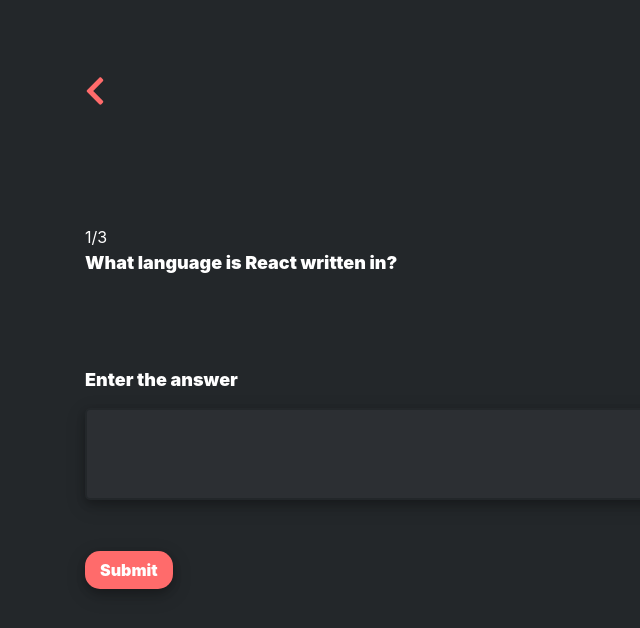
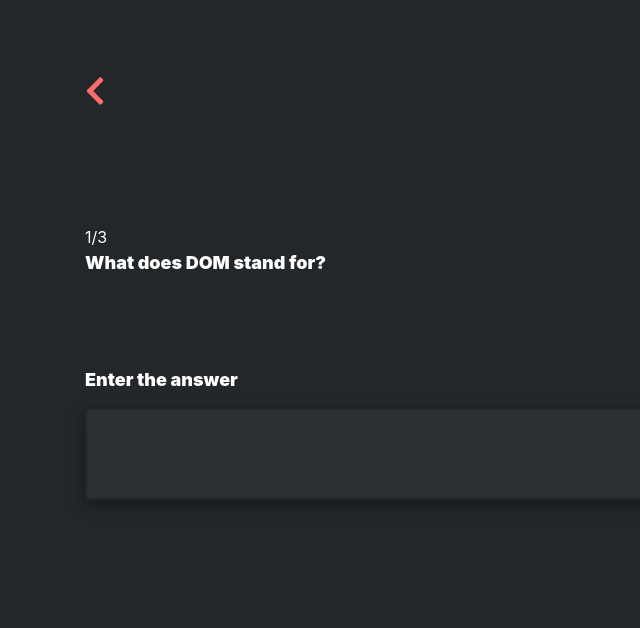
Before and after one commit to jonahlouis4/StudyBuddy, a React (Create React App) app: page /quiz in a window 1280 px wide. Shown: the top 628 px of the page, without its empty margins (0-640 px from the left). Built offline with nearby package versions, Linux system fonts and the light colour scheme.

Commit message:
:heavy_check_mark: Added form to QuizEnter

```diff
--- a/src/components/Quiz.js
+++ b/src/components/Quiz.js
@@ -1,4 +1,5 @@
 import React, { useState } from 'react'
+import QuizEnter from './pages/QuizEnter'
 import { Link } from 'react-router-dom'
 import { motion } from 'framer-motion'
 import { FontAwesomeIcon } from '@fortawesome/react-fontawesome'
@@ -16,11 +17,6 @@
     hidden: { opacity: 0 },
     visible: { opacity: 1 }
 }
-/** Vairants for buttons */
-const buttonVariants = {
-    hover: { scale: 1.1 },
-    tap: { scale: 0.9 }
-}
 
 /**
  * In charge of starting the quiz in a random order
@@ -29,29 +25,6 @@
 const Quiz = ({mainQA}) => {
     /** Copy of the main QA state */
     const [QAcopy] = useState([...mainQA]);
-    /** Index of current question */
-    const [currQuestion, setCurrQuestion] = useState(0);
-    /** Stores every answer input */
-    const [answer, setAnswer] = useState("");
-
-    /**
-     * Handles every user change
-     * @param {event} e - event that user triggerred
-     */
-    const handleChange = (e) => {
-        setAnswer((prevAnswer) => ({...prevAnswer, [answer]: e.target.value}))
-    }
-
-    /**
-     * Handles Submit button
-     * @param {event} e - event that user triggerred
-     */
-    const handleSubmit = (e) => {
-        e.preventDefault();
-        e.target.reset();
-
-        setCurrQuestion(currQuestion + 1);
-    }
 
     /*
     * This function shuffles the copy version of the main QA state array
@@ -76,34 +49,13 @@
     }
 
     return (
-        <motion.div className="container"
-        variants={containerVariants}
-        initial="hidden"
-        animate="visible"
-        exit="exit"
-        >
+        <motion.div className="container" variants={containerVariants} initial="hidden" animate="visible" exit="exit">
+            {shuffle()}
             {/* Header */}
             <motion.div className="quiz-header" variants={fadeIn}>
                 <Link to="/" ><FontAwesomeIcon icon={faChevronLeft} size="2x" className="return-btn"/></Link>
             </motion.div>
-            {/* Body */}
-            <div className="quiz-body">
-                {/* QUESTION */}
-                <div className="quiz-questionBox">
-                    <motion.p variants={fadeIn}>{currQuestion+1}/{QAcopy.length}</motion.p>
-                    <motion.p variants={fadeIn} className="label">{QAcopy[currQuestion].question}</motion.p>
-                </div>
-                 {/* ENTER ANSWER */}
-                <div className="quiz-answerBox">
-                    <form className="questions-form" onSubmit={handleSubmit}>
-                        <motion.p variants={fadeIn} className="label">Enter the answer</motion.p>
-                        <motion.textarea variants={fadeIn} className="textArea areaNormal" id="answer" name="answer" onChange={handleChange}></motion.textarea>
-                        <motion.div variants={fadeIn} className="Q-btnContainer">
-                            <motion.input variants={fadeIn} variants={buttonVariants} whileHover="hover" whileTap="tap" type="submit" value="Submit" className="main-btn"/>
-                        </motion.div>
-                    </form>
-                </div>
-            </div>
+            <QuizEnter QAcopy={QAcopy} fadeIn={fadeIn} />
         </motion.div>
     )
 }
--- a/src/components/pages/QuizEnter.js
+++ b/src/components/pages/QuizEnter.js
@@ -1,9 +1,66 @@
-import React from 'react'
+import React, { useState } from 'react'
+import { motion } from 'framer-motion'
 
-const QuizEnter = () => {
+/** Vairants for buttons */
+const buttonVariants = {
+    active: { opacity: 1, x: 0 },
+    inactive: { opacity: 0, x: -10  },
+    hover: { scale: 1.1 },
+    tap: { scale: 0.9 }
+}
+
+const QuizEnter = ({QAcopy, fadeIn}) => {
+    /** Index of current question */
+    const [currQuestion, setCurrQuestion] = useState(0);
+    /** Stores every answer input */
+    const [answer, setAnswer] = useState({answer: ""});
+
+    /**
+     * Handles every user change
+     * @param {event} e - event that user triggerred
+     */
+    const handleChange = (e) => {
+        setAnswer((prevAnswer) => ({...prevAnswer, [e.target.id]: e.target.value}))
+    }
+
+    /**
+     * Handles Submit button
+     * @param {event} e - event that user triggerred
+     */
+    const handleSubmit = (e) => {
+        e.preventDefault();
+        e.target.reset();
+
+        setCurrQuestion(currQuestion + 1);
+    }
+
     return (
         <div>
-
+            {/* Body */}
+            <div className="quiz-body">
+                {/* QUESTION */}
+                <div className="quiz-questionBox">
+                    <motion.p variants={fadeIn}>{currQuestion+1}/{QAcopy.length}</motion.p>
+                    <motion.p variants={fadeIn} className="label">{QAcopy[currQuestion].question}</motion.p>
+                </div>
+                 {/* ENTER ANSWER */}
+                <div className="quiz-answerBox">
+                    <form className="questions-form" onSubmit={handleSubmit}>
+                        <motion.p variants={fadeIn} className="label">Enter the answer</motion.p>
+                        <motion.textarea variants={fadeIn} className="textArea areaNormal" id="answer" name="answer" onChange={handleChange}></motion.textarea>
+                        <motion.div variants={fadeIn} className="Q-btnContainer">
+                        <motion.input variants={fadeIn}
+                        variants={buttonVariants}
+                        animate ={answer.answer ? "active" : "inactive" }
+                        whileHover="hover"
+                        whileTap="tap"
+                        type="submit"
+                        value="Submit"
+                        className="main-btn"/>
+                        </motion.div>
+                    </form>
+                </div>
+            </div>
         </div>
     )
 }
```
Also changed, not shown: 1 other file (tests, documents, lock files or other folders).
